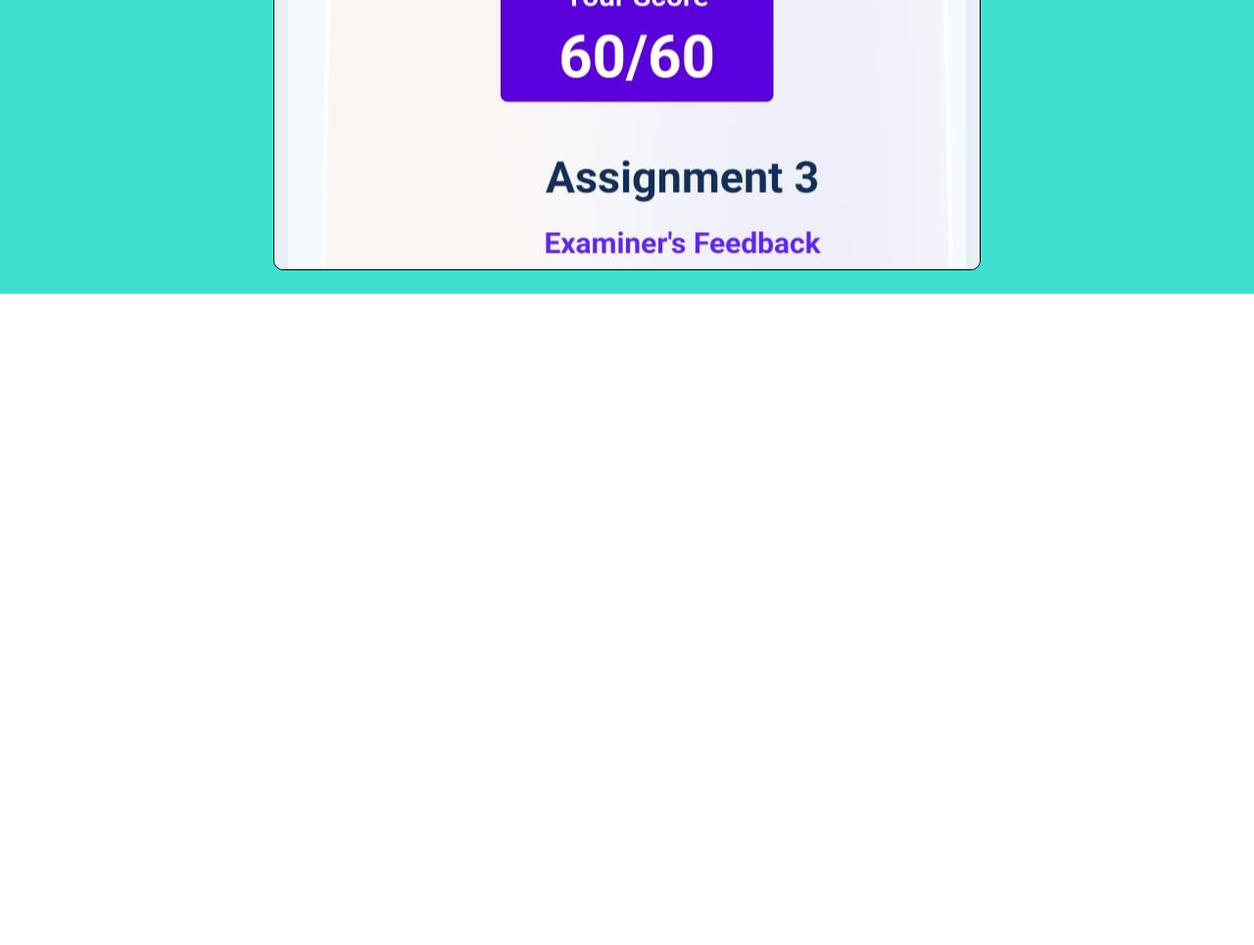
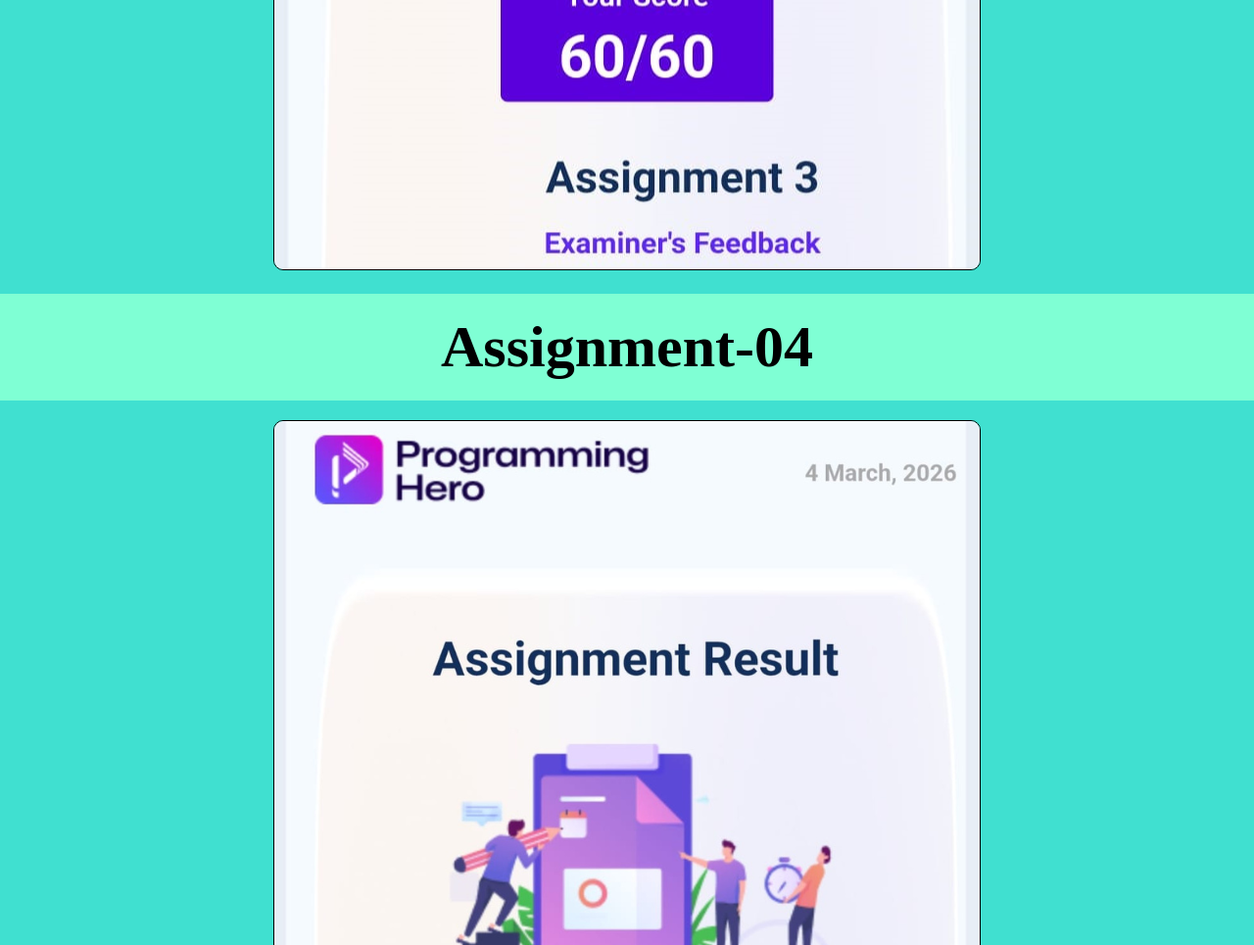
Before and after one commit to bappyroy270320/Assignment-MarkSheet, a plain HTML site: page index.html in a window 1280 px wide. Shown: the part 3015-3980 px from the top of the page at 98% size. Before the commit the page ends 3315 px from the top, so only its background shows below. Drawn offline with Linux system fonts and the light colour scheme.

Commit message:
first commit

```diff
--- a/index.html
+++ b/index.html
@@ -19,5 +19,9 @@
       <h1 class="h1">Assignment-03</h1>
       <img class="img" src="img/3.png" alt="" />
     </div>
+    <div class="center">
+      <h1 class="h1">Assignment-04</h1>
+      <img class="img" src="img/4.png" alt="" />
+    </div>
   </body>
 </html>
```
